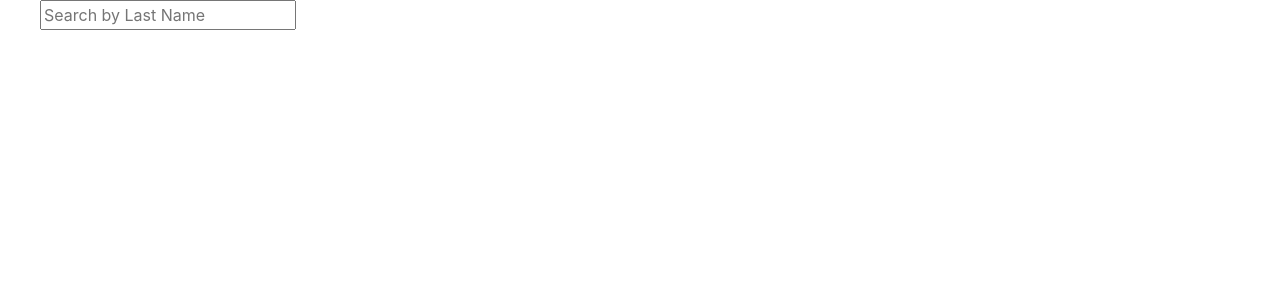
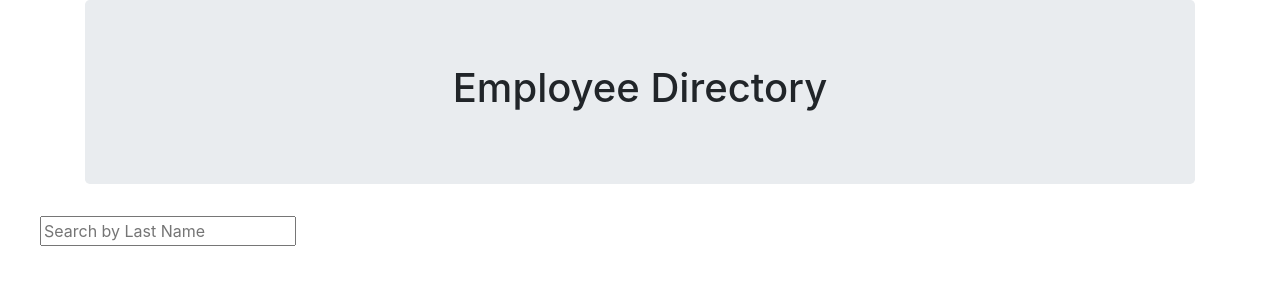
Before and after one commit to hhutku/employeeDirectory, a React (Create React App) app: page / in a window 1280 px wide. Shown: the top 300 px of the page. Built offline with nearby package versions, Linux system fonts and the light colour scheme; no server answers.

Commit message:
filtering function added

```diff
--- /dev/null
+++ b/src/component/Jumbo/index.js
@@ -0,0 +1,13 @@
+import React from 'react'
+
+const Jumbo = () => {
+    return (
+        <div className="container">
+        <div  className="jumbotron">
+          <h1>Employee Directory</h1>
+        </div>
+      </div>
+    )
+}
+
+export default Jumbo
--- a/src/component/Main/index.js
+++ b/src/component/Main/index.js
@@ -1,21 +1,31 @@
 import React, {useState,useEffect} from 'react'
 import useAPI from '../../utils/useAPI'
 import Search from '../Search'
+import Jumbo from '../Jumbo'
 
 
 const Main = () => {
 
     const [search, setSearch] = useState("");
     const [result, setResult] = useState([]);
+    const [filteredResult, setFilteredResult] = useState([]);
 
     useAPI(setResult)
 
+    useEffect(() => {
+        const filteredEmployees = result.filter(employee => employee.name.last
+            .toLowerCase().indexOf(search.toLowerCase()) !== -1)
+               setFilteredResult(filteredEmployees)
+
+    }, [search, result])
+
     console.log(result)
+    console.log(filteredResult)
 
 
     return (
         <div>
-
+            <Jumbo />
             <Search setSearch={setSearch} />
        <h1>{search}</h1>
 
```
